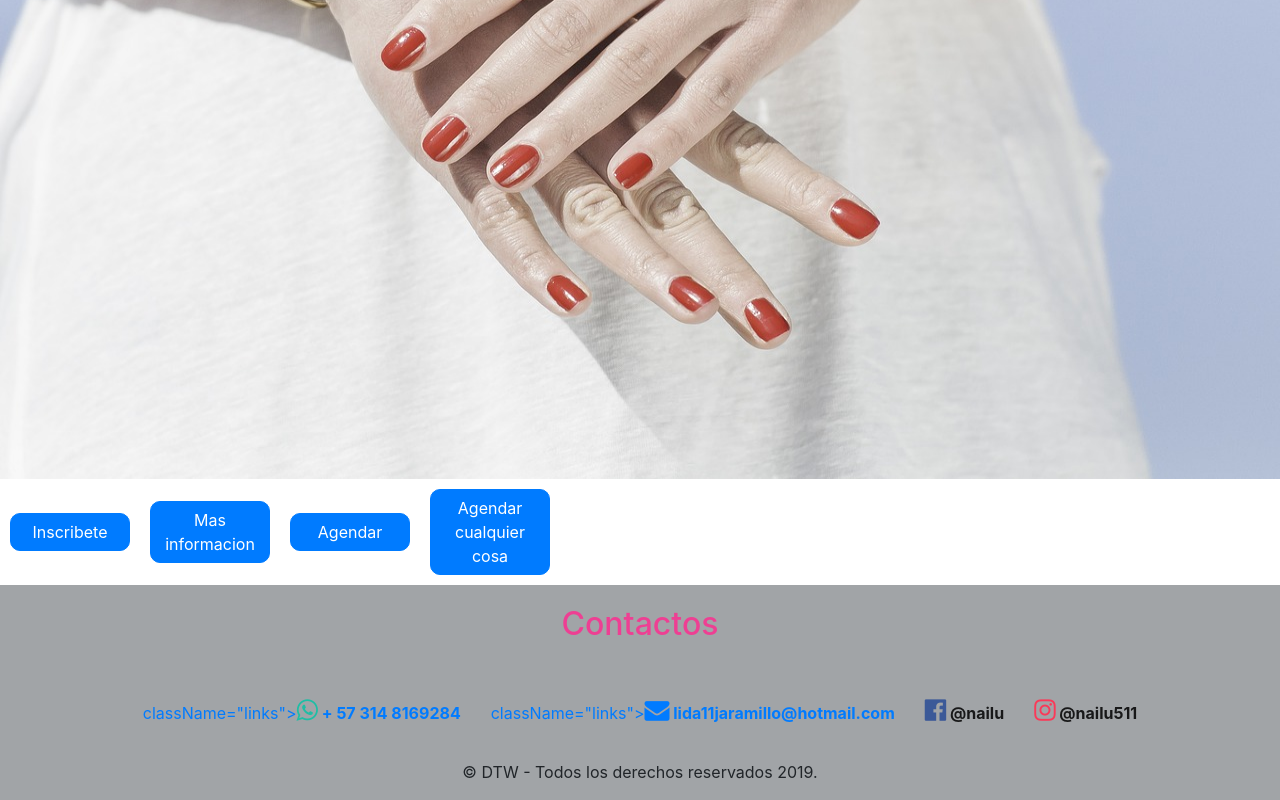
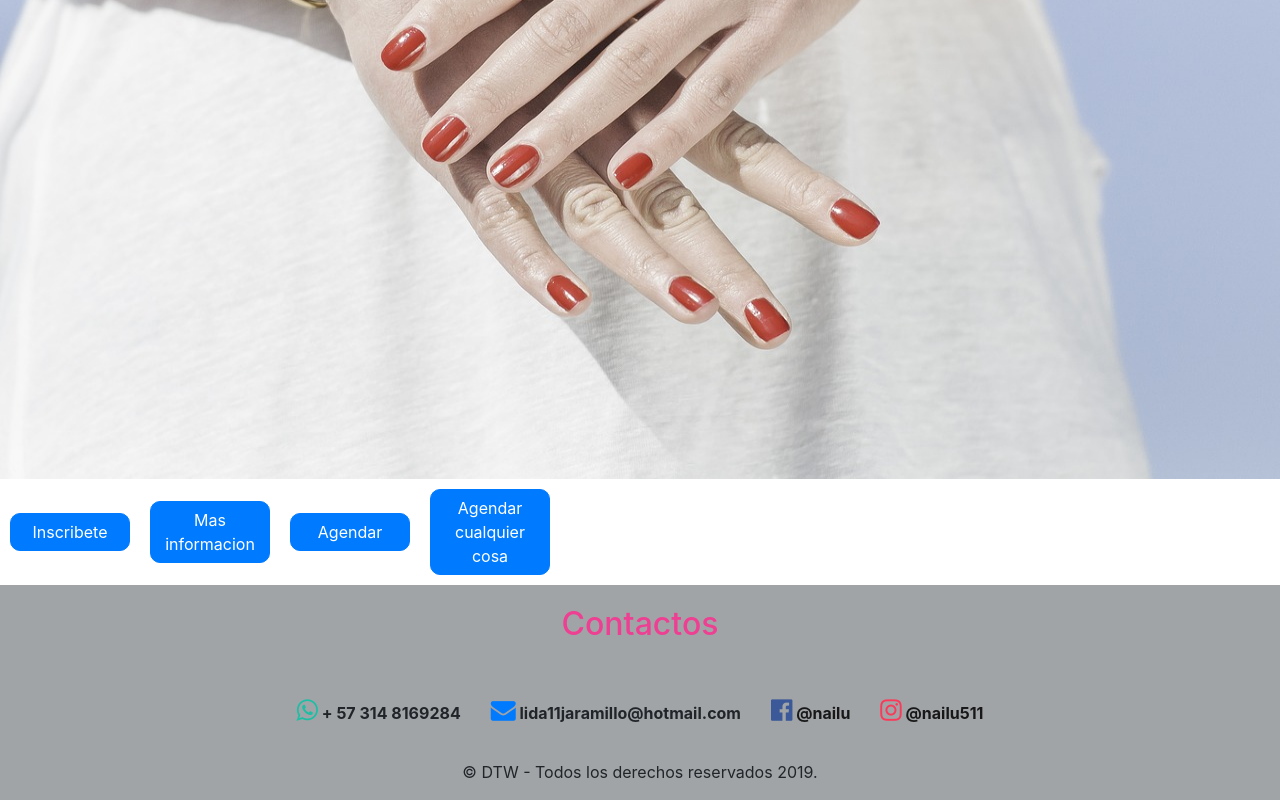
Before and after one commit to Angel10050/nailu_project, a React (Create React App) app: page / in a window 1280 px wide. Shown: the part 436-1236 px from the top of the page. Built offline with nearby package versions, Linux system fonts and the light colour scheme; no server answers.

Commit message:
Footer error is corrected

```diff
--- a/src/Components/Footer/Footer.js
+++ b/src/Components/Footer/Footer.js
@@ -9,15 +9,13 @@ function Footer() {
       <div>
         <ul className="social-icon">
           <li>
-            <a href="#">
-              className="links">
+            <a className="links">
               <span className="fa fa-whatsapp"></span>
               <strong> + 57 314 8169284</strong>
             </a>
           </li>
           <li>
-            <a href="#">
-              className="links">
+            <a className="links">
               <span className="fa fa-envelope"></span>
               <strong> lida11jaramillo@hotmail.com</strong>
             </a>
```
